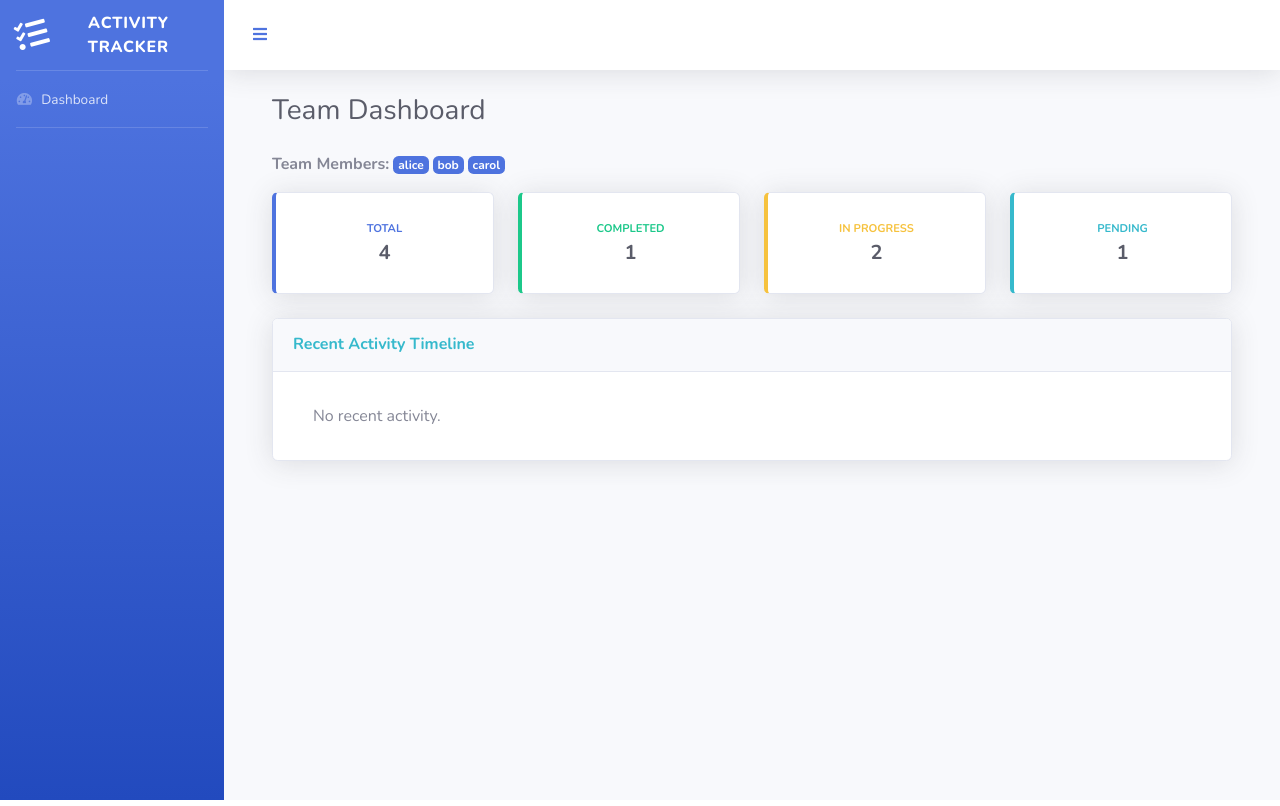
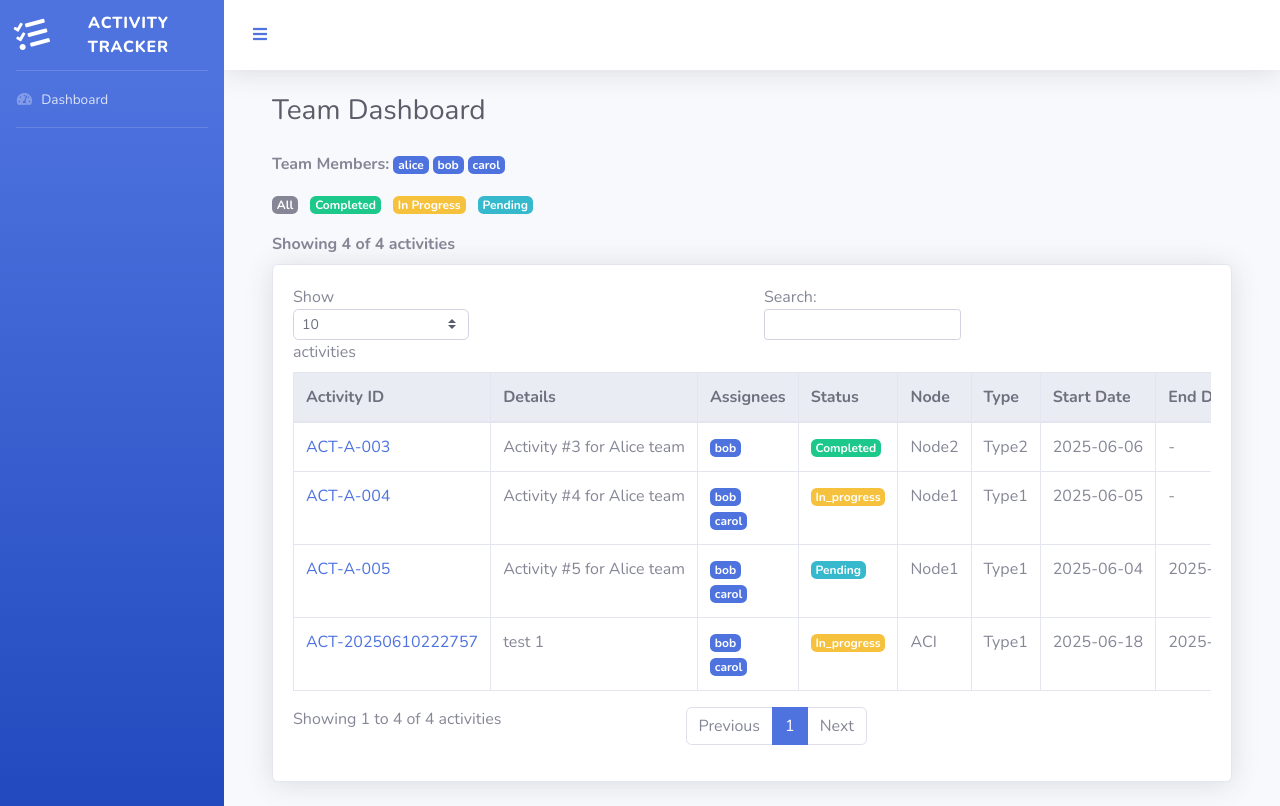
Before and after one commit to nabapal/dat, a Flask app: template app/templates/team_dashboard.html in a window 1280 px wide. Run offline with Flask 3, Linux system fonts and the light colour scheme; the template is opened without the code that fills it: values that come from a table or form of the project are taken from there, others are empty; some libraries are stand-ins or nearby versions.

Commit message:
feat: prepare for advanced team lead report summary (status, node, type, member)

```diff
--- a/app/templates/team_dashboard.html
+++ b/app/templates/team_dashboard.html
@@ -16,56 +16,58 @@
       <span class="text-muted">No team members found.</span>
     {% endfor %}
   </div>
-  <!-- Metrics Cards -->
-  <div class="row mb-4">
-    <div class="col-md-3">
-      <div class="card border-left-primary shadow h-100 py-2">
-        <div class="card-body text-center">
-          <div class="text-xs font-weight-bold text-primary text-uppercase mb-1">Total</div>
-          <div class="h5 mb-0 font-weight-bold text-gray-800">{{ activities|length }}</div>
-        </div>
+  <!-- Status Badges Row -->
+  <div class="mb-3">
+    <span class="badge badge-secondary status-badge filter-badge mr-2" data-status="all" style="cursor:pointer;">All</span>
+    <span class="badge badge-success status-badge filter-badge mr-2" data-status="completed" style="cursor:pointer;">Completed</span>
+    <span class="badge badge-warning status-badge filter-badge mr-2" data-status="in_progress" style="cursor:pointer;">In Progress</span>
+    <span class="badge badge-info status-badge filter-badge mr-2" data-status="pending" style="cursor:pointer;">Pending</span>
+  </div>
+  <!-- Activity Count -->
+  <div class="mb-2">
+    <span id="activity-count" class="font-weight-bold">Showing {{ activities|length }} of {{ activities|length }} activities</span>
+  </div>
+  <!-- DataTable Card -->
+  <div class="card shadow mb-4">
+    <div class="card-body">
+      <div class="table-responsive">
+        <table class="table table-bordered table-hover" id="teamDashboardTable" width="100%" cellspacing="0">
+          <thead class="thead-light">
+            <tr>
+              <th>Activity ID</th>
+              <th>Details</th>
+              <th>Assignees</th>
+              <th>Status</th>
+              <th>Node</th>
+              <th>Type</th>
+              <th>Start Date</th>
+              <th>End Date</th>
+            </tr>
+          </thead>
+          <tbody>
+            {% for activity in activities %}
+            <tr>
+              <td class="fw-bold text-primary text-truncate">{{ activity.activity_id }}</td>
+              <td class="text-truncate">{{ activity.details|truncate(30) }}</td>
+              <td>
+                {% for user in activity.assignees %}
+                  <span class="badge badge-primary mr-1">{{ user.username }}</span>
+                {% endfor %}
+              </td>
+              <td>
+                <span class="badge {% if activity.status == 'completed' %}badge-success{% elif activity.status == 'in_progress' %}badge-warning{% elif activity.status == 'pending' %}badge-info{% else %}badge-secondary{% endif %}">{{ activity.status|capitalize }}</span>
+              </td>
+              <td class="text-truncate">{{ activity.node_name }}</td>
+              <td class="text-truncate">{{ activity.activity_type }}</td>
+              <td class="text-truncate">{{ activity.start_date.strftime('%Y-%m-%d') }}</td>
+              <td class="text-truncate">{% if activity.end_date %}{{ activity.end_date.strftime('%Y-%m-%d') }}{% else %}-{% endif %}</td>
+            </tr>
+            {% else %}
+            <tr><td colspan="8" class="text-center">No activities found.</td></tr>
+            {% endfor %}
+          </tbody>
+        </table>
       </div>
-    </div>
-    <div class="col-md-3">
-      <div class="card border-left-success shadow h-100 py-2">
-        <div class="card-body text-center">
-          <div class="text-xs font-weight-bold text-success text-uppercase mb-1">Completed</div>
-          <div class="h5 mb-0 font-weight-bold text-gray-800">{{ activities|selectattr('status', 'equalto', 'completed')|list|length }}</div>
-        </div>
-      </div>
-    </div>
-    <div class="col-md-3">
-      <div class="card border-left-warning shadow h-100 py-2">
-        <div class="card-body text-center">
-          <div class="text-xs font-weight-bold text-warning text-uppercase mb-1">In Progress</div>
-          <div class="h5 mb-0 font-weight-bold text-gray-800">{{ activities|selectattr('status', 'equalto', 'in_progress')|list|length }}</div>
-        </div>
-      </div>
-    </div>
-    <div class="col-md-3">
-      <div class="card border-left-info shadow h-100 py-2">
-        <div class="card-body text-center">
-          <div class="text-xs font-weight-bold text-info text-uppercase mb-1">Pending</div>
-          <div class="h5 mb-0 font-weight-bold text-gray-800">{{ activities|selectattr('status', 'equalto', 'pending')|list|length }}</div>
-        </div>
-      </div>
-    </div>
-  </div>
-  <!-- Timeline -->
-  <div class="card shadow mb-4">
-    <div class="card-header py-3">
-      <h6 class="m-0 font-weight-bold text-info">Recent Activity Timeline</h6>
-    </div>
-    <div class="card-body">
-      <ul class="list-group list-group-flush">
-        {% for event in timeline %}
-        <li class="list-group-item">
-          <span class="font-weight-bold">{{ event.date }}</span> - {{ event.description }}
-        </li>
-        {% else %}
-        <li class="list-group-item text-muted">No recent activity.</li>
-        {% endfor %}
-      </ul>
     </div>
   </div>
 </div>
@@ -75,6 +77,42 @@
 <script src="/static/js/vendor/chart.js/Chart.min.js"></script>
 <script>
     flatpickr('.flatpickr', { mode: 'range', dateFormat: 'Y-m-d' });
-    // Chart.js status distribution (if needed)
+</script>
+<script>
+$(document).ready(function() {
+    var table = $('#teamDashboardTable').DataTable({
+        "order": [],
+        "language": {
+            "search": "Search:",
+            "lengthMenu": "Show _MENU_ activities",
+            "info": "Showing _START_ to _END_ of _TOTAL_ activities",
+            "infoFiltered": "(filtered from _MAX_ total activities)",
+            "zeroRecords": "No activities found"
+        }
+    });
+    // Status badge filtering
+    $('.status-badge').on('click', function() {
+        $('.status-badge').removeClass('border border-dark');
+        $(this).addClass('border border-dark');
+        var status = $(this).data('status');
+        if (status === 'all') {
+            table.column(3).search('').draw();
+        } else {
+            var label = '';
+            if (status === 'completed') label = 'Completed';
+            if (status === 'in_progress') label = 'In Progress';
+            if (status === 'pending') label = 'Pending';
+            table.column(3).search(label, true, false).draw();
+        }
+        updateCount();
+    });
+    // Update activity count
+    function updateCount() {
+        var info = table.page.info();
+        $('#activity-count').text('Showing ' + info.recordsDisplay + ' of ' + info.recordsTotal + ' activities');
+    }
+    table.on('draw', updateCount);
+    updateCount();
+});
 </script>
 {% endblock %}
```
